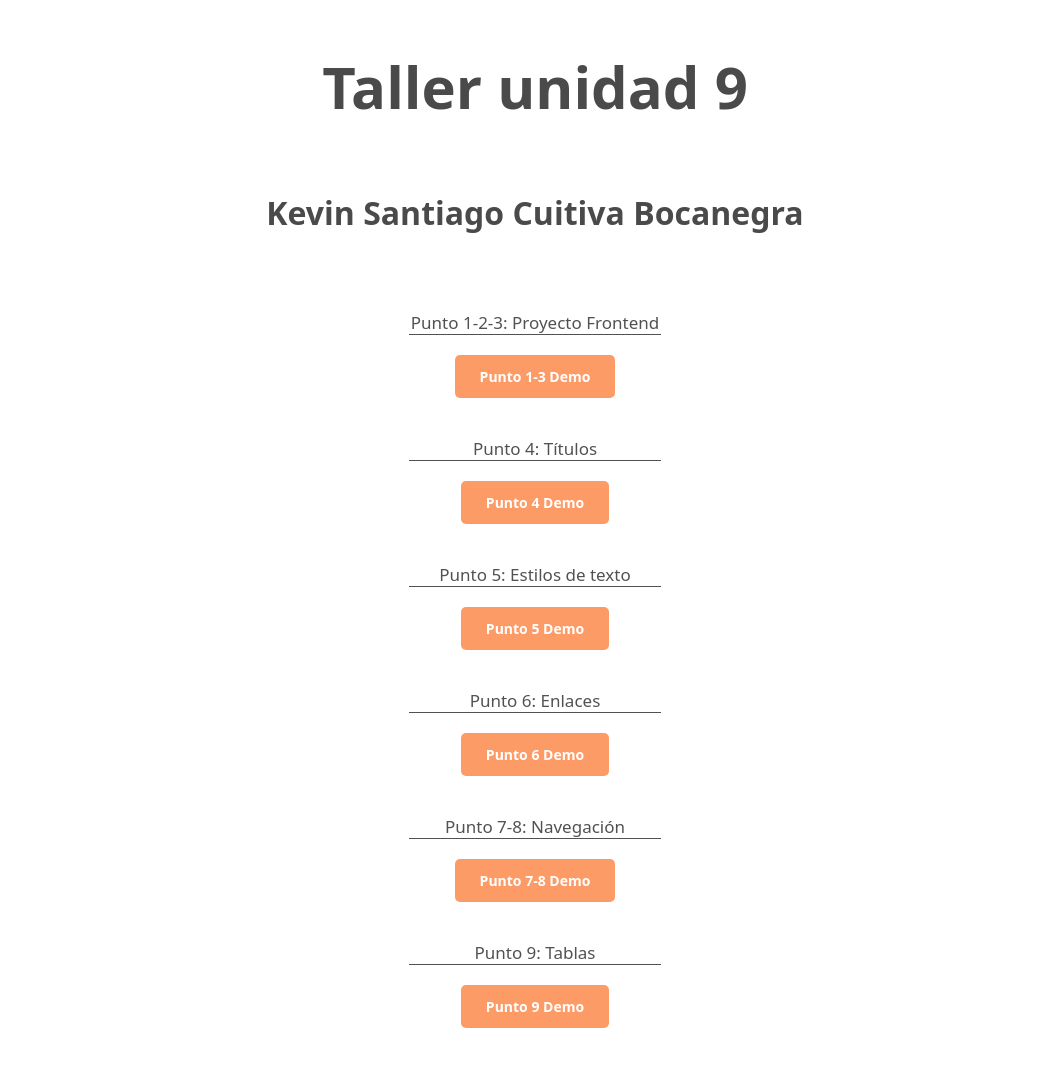
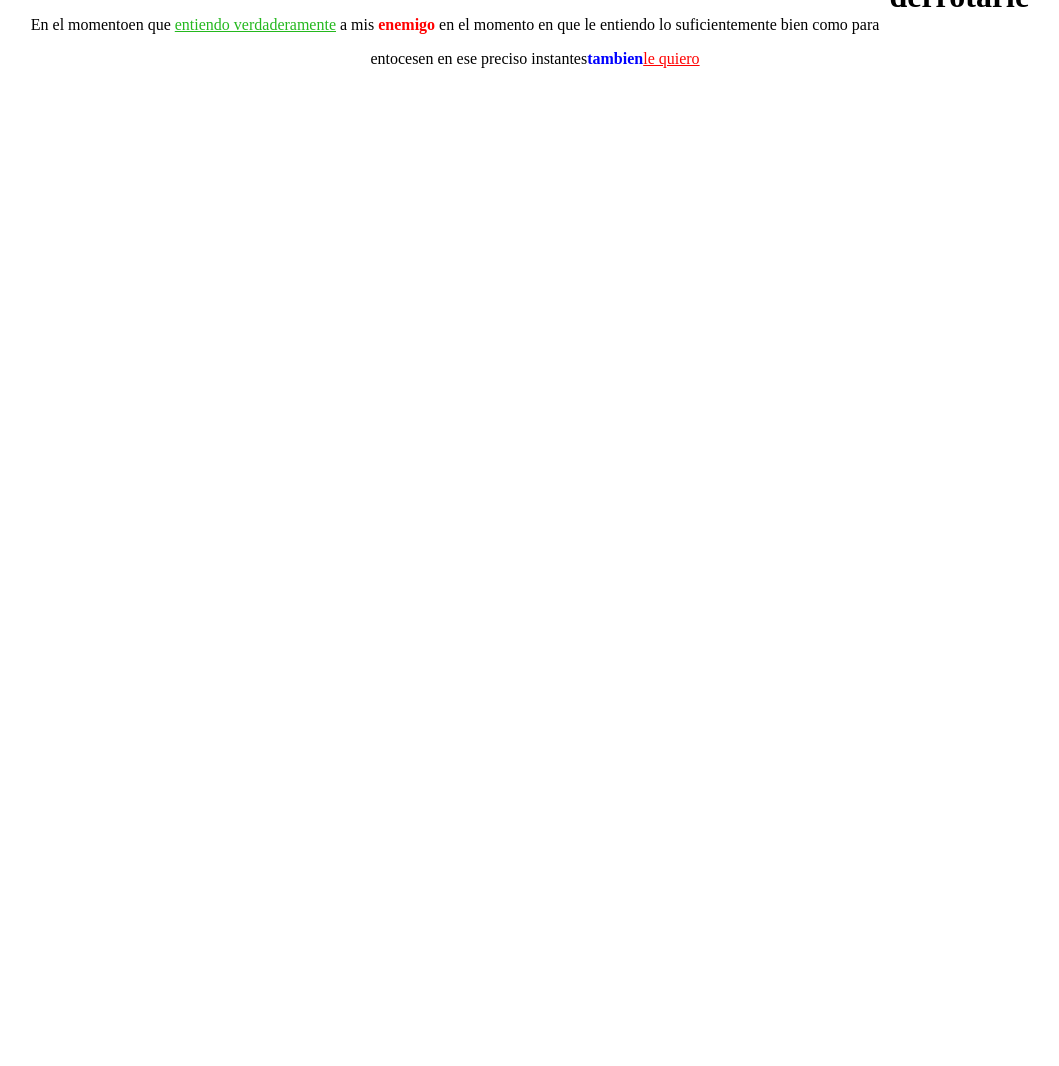
Before and after one commit to Kevinsanc123/taller-9-full_stark, a plain HTML site: page punto-5/index.html in a window 1280 px wide. Shown: the whole page, without its empty margins (105-1164 px from the left). After the commit the page ends 800 px from the top, so only its background shows below. Drawn offline with Linux system fonts and the light colour scheme; files that its build step writes are made by us from their sources.

Commit message:
se a realizado el punto 4,5

```diff
--- /dev/null
+++ b/punto-4/styles/styles.css
@@ -0,0 +1,14 @@
+body {
+    align-items:center;
+   display: flex;
+   flex-direction: column;
+
+
+}
+.title-1{
+    color: blue;
+}
+
+.title-2 {
+    color:red;
+}
--- a/punto-5/index.html
+++ b/punto-5/index.html
@@ -8,61 +8,10 @@
   <link rel="stylesheet" href="./styles/styles.css">
 </head>
 <body>
-  <div>
-    <h1> Taller unidad 9</h1>
-    <h2>Kevin Santiago Cuitiva Bocanegra</h2>
-    <nav>
-      <ul>
-        <li>
-          <p>
-            Punto 1-2-3: Proyecto Frontend
-          </p>
-          <a href="./punto-1-3/index.html">
-            Punto 1-3 Demo
-          </a>
-        </li>
-        <li>
-          <p>
-            Punto 4: Títulos
-          </p>
-          <a href="./punto-4/index.html">
-            Punto 4 Demo
-          </a>
-        </li>
-        <li>
-          <p>
-            Punto 5: Estilos de texto
-          </p>
-          <a href="./punto-5/index.html">
-            Punto 5 Demo
-          </a>
-        </li>
-        <li>
-          <p>
-            Punto 6: Enlaces
-          </p>
-          <a href="./punto-6/index.html">
-            Punto 6 Demo
-          </a>
-        </li>
-        <li>
-          <p>
-            Punto 7-8: Navegación
-          </p>
-          <a href="./punto-7-8/index.html">
-            Punto 7-8 Demo
-          </a>
-        </li>
-        <li>
-          <p>
-            Punto 9: Tablas
-          </p>
-          <a href="./punto-9/index.html">
-            Punto 9 Demo
-          </a>
-        </li>
-      </ul>
-    </nav>
-  </div>
+  <p>En el momentoen que <u>entiendo verdaderamente</u>
+    a mis <strong>enemigo</strong> en el momento en que le entiendo lo
+  suficientemente bien como para <h1>derrotarle</h1> entocesen en
+  ese preciso instantes <strong class="azul">tambien</strong> <u class="rojo">le quiero</u>
+</p>
 </body>
 </html>
--- /dev/null
+++ b/punto-5/styles/styles.css
@@ -0,0 +1,37 @@
+body {
+    justify-content: center;
+    text-align: center;
+    margin: 0px 100px;
+   display: flex;
+   flex-wrap: wrap;
+}
+
+u {
+    color: rgb(36, 184, 30);
+}
+
+strong {
+    color: red;
+}
+
+h1 {
+
+  margin: -2% 10px;
+}
+
+.grande {
+
+    color: black;
+}
+
+.azul {
+    color: blue;
+}
+
+.rojo {
+    color: red;
+}
+
+h2 {
+    text-align: center;
+}
```
Also changed, not shown: punto-4/index.html (+6 -55 lines), punto-6/index.html (+9 -55 lines), punto-6/styles/styles.css (added, +7 -0 lines), public/imagenes/punto-5.png (added), public/imagenes/punto_4.png.png (added), punto-4/public/imagenes/screencapture-file-C-Users-usuario-Desktop-programacion-taller-9-punto-4-index-html-2023-11-06-19_54_17.png (added), punto-5/public/punto-5.png (added), 1 other file.
